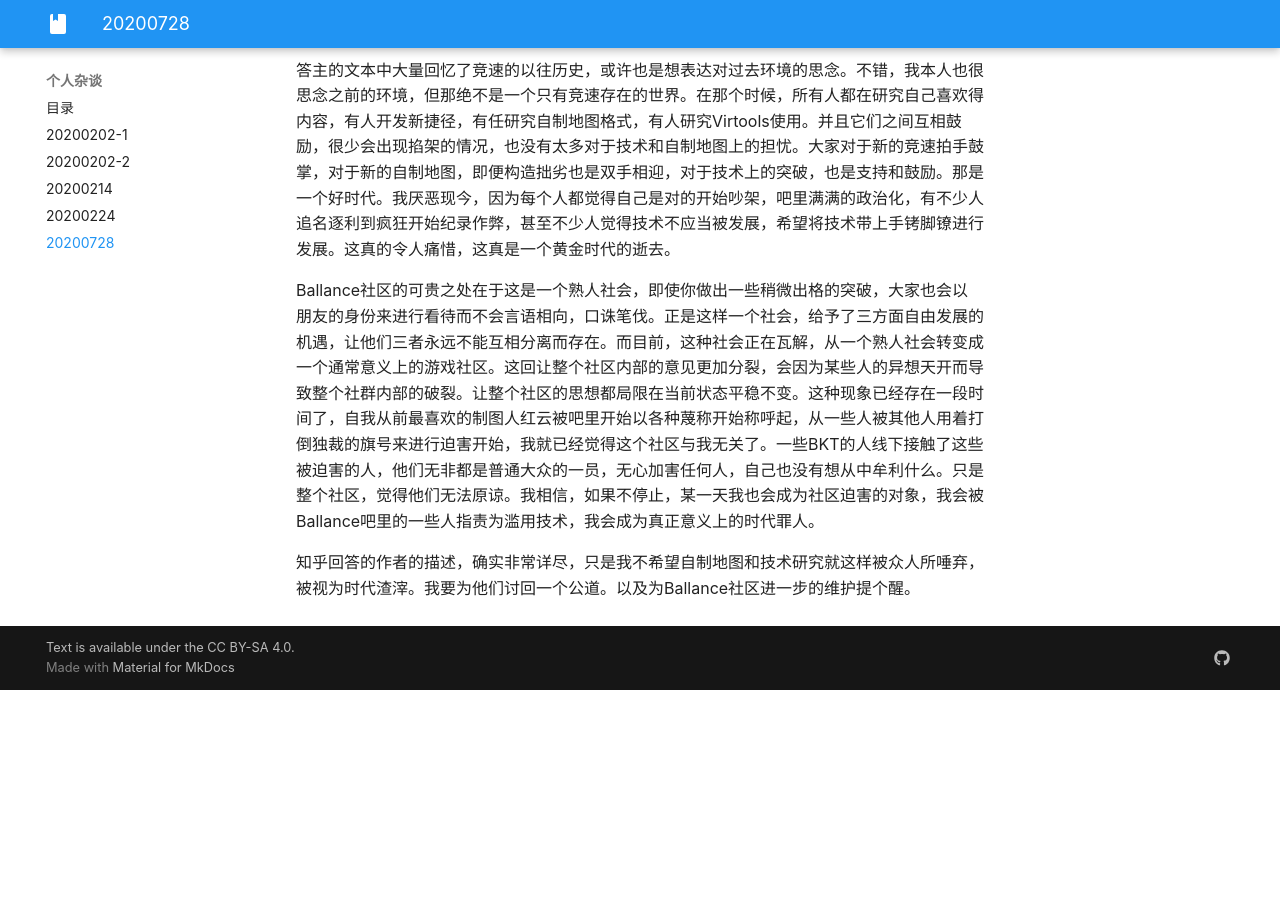
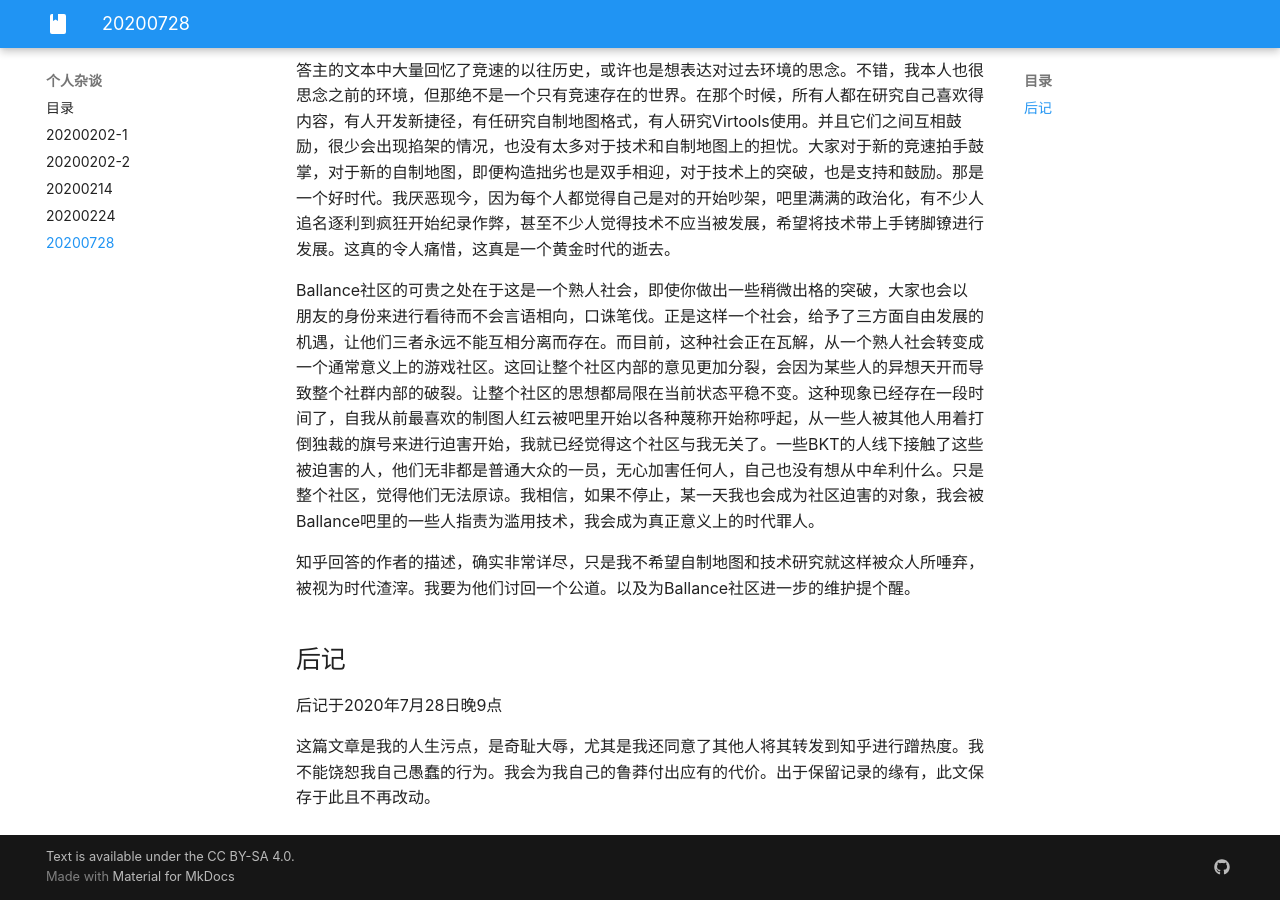
Before and after one commit to yyc12345/MyBlog, an MkDocs documentation site: the page built from docs/diary/20200728.md, in a window 1280 px wide and 900 px high, scrolled down 1680 px. Built offline with MkDocs 1.6.1 and Material for MkDocs 9.7.7, drawn with Linux system fonts in a browser that asks for light colours; before the commit the page ends 2370 px from its top, so only the background shows below that.

Commit message:
add suffix words

```diff
--- a/docs/diary/20200728.md
+++ b/docs/diary/20200728.md
@@ -21,3 +21,9 @@ Ballance不只有竞速，作为Ballance另外两个重要分支，自制地图
 Ballance社区的可贵之处在于这是一个熟人社会，即使你做出一些稍微出格的突破，大家也会以朋友的身份来进行看待而不会言语相向，口诛笔伐。正是这样一个社会，给予了三方面自由发展的机遇，让他们三者永远不能互相分离而存在。而目前，这种社会正在瓦解，从一个熟人社会转变成一个通常意义上的游戏社区。这回让整个社区内部的意见更加分裂，会因为某些人的异想天开而导致整个社群内部的破裂。让整个社区的思想都局限在当前状态平稳不变。这种现象已经存在一段时间了，自我从前最喜欢的制图人红云被吧里开始以各种蔑称开始称呼起，从一些人被其他人用着打倒独裁的旗号来进行迫害开始，我就已经觉得这个社区与我无关了。一些BKT的人线下接触了这些被迫害的人，他们无非都是普通大众的一员，无心加害任何人，自己也没有想从中牟利什么。只是整个社区，觉得他们无法原谅。我相信，如果不停止，某一天我也会成为社区迫害的对象，我会被Ballance吧里的一些人指责为滥用技术，我会成为真正意义上的时代罪人。
 
 知乎回答的作者的描述，确实非常详尽，只是我不希望自制地图和技术研究就这样被众人所唾弃，被视为时代渣滓。我要为他们讨回一个公道。以及为Ballance社区进一步的维护提个醒。
+
+## 后记
+
+后记于2020年7月28日晚9点
+
+这篇文章是我的人生污点，是奇耻大辱，尤其是我还同意了其他人将其转发到知乎进行蹭热度。我不能饶恕我自己愚蠢的行为。我会为我自己的鲁莽付出应有的代价。出于保留记录的缘有，此文保存于此且不再改动。
```
